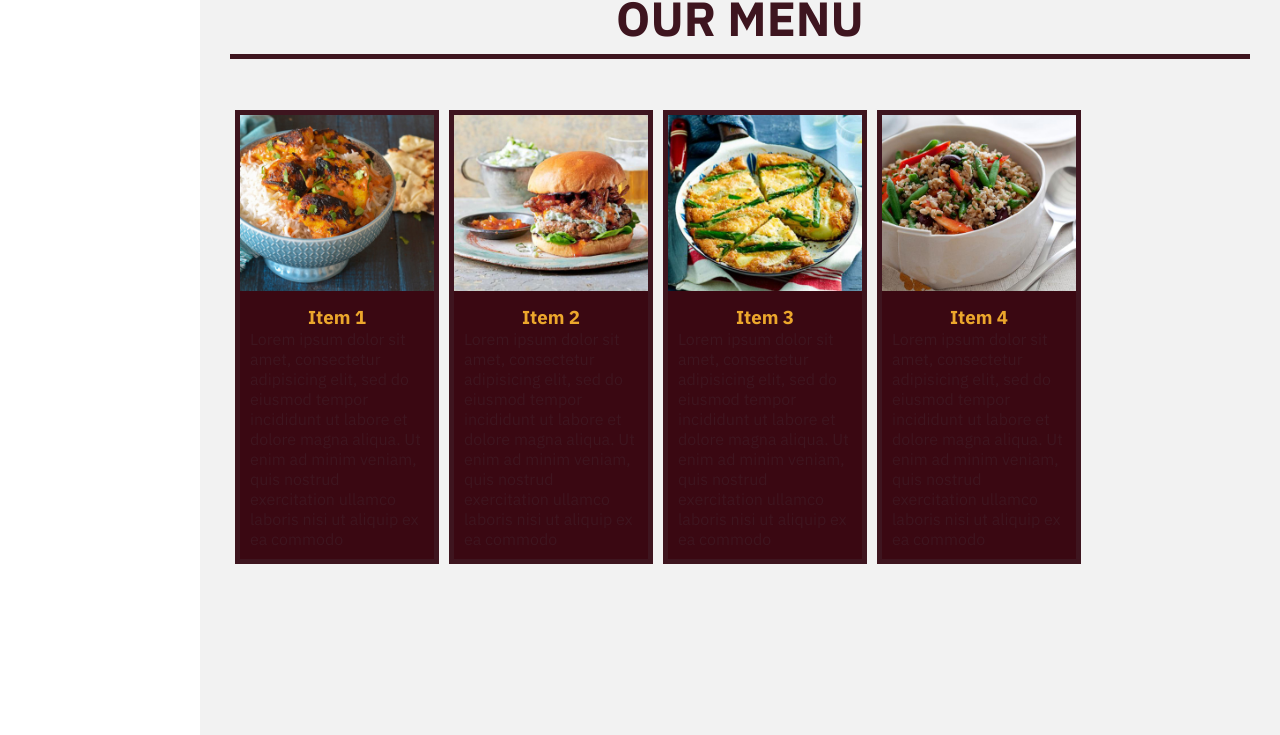
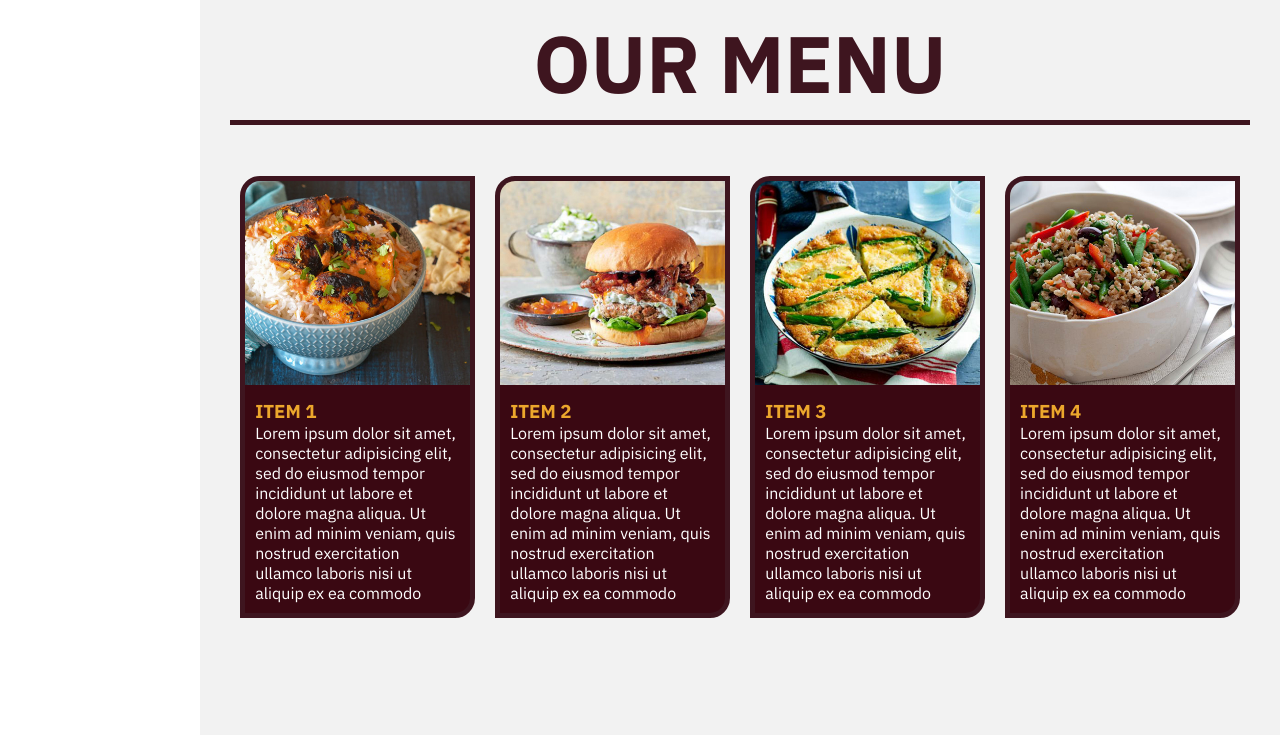
Before and after one commit to suniga-mrs/old-diner, a plain HTML site: page index.html in a window 1280 px wide. Shown: the part 2443-3178 px from the top of the page. Drawn offline with Linux system fonts and the light colour scheme.

Commit message:
contact and menu section update

```diff
--- a/assets/css/style.css
+++ b/assets/css/style.css
@@ -110,18 +110,23 @@ font-family: 'IBM Plex Sans', sans-serif;*/
 	 max-width: 50%;
  }
 
- .gallery h2,
- .gallery p {
+ .gallery h2{
  	color: #3E151F;
  }
 
+
+ .gallery p {
+	 color: white;
+ }
+
  .gallery h2 {
- 	font-size: 3em;
+ 	font-size: 5em;
  }
 
  .gallery h3 {
- 	text-align: center;
- 	color: #ECA72C;
+ 	/* text-align: center; */
+	 color: #ECA72C;
+	 text-transform: uppercase;
  	/* background-color: #3E151F; */
  }
 
@@ -411,7 +416,8 @@ font-family: 'IBM Plex Sans', sans-serif;*/
  .gallery {
  	background-color: #f2f2f2;
  	min-height: 100vh;
- 	padding: initial 4%;
+	 padding: initial 4%;
+	padding-top: 5%;
  }
 
  .img-caption {
@@ -419,14 +425,18 @@ font-family: 'IBM Plex Sans', sans-serif;*/
  }
 
  img[alt*="gallery"] {
- 	width: 100%;
+	 width: 100%;
+	 border-radius: 15px 0 0 0;
 
  }
 
  .column2 {
- 	margin: 0 5px;
+	width:23%;
+	margin-left: 1%;
+	margin-right: 1%;
  	border: 5px solid #3E151F;
- 	background-color: #3A0812;
+	 background-color: #3A0812;
+	 border-radius: 20px 0 20px 0;
  }
 
 
@@ -556,9 +566,13 @@ img[alt*="service"]~p {
 
  .form-container input,
  .form-container textarea {
- 	height: 3em;
+ 	/* height: 3em; */
  	border: 2px solid #3A0812;
  	background-color: #f2f2f2;
+ }
+
+ .form-container input {
+	height: 30px;
  }
 
  .form-container label {
@@ -568,7 +582,7 @@ img[alt*="service"]~p {
  }
 
  .form-container textarea {
- 	min-height: 250px;
+ 	height: 200px;
  	margin-bottom: 20px;
  }
 
```
